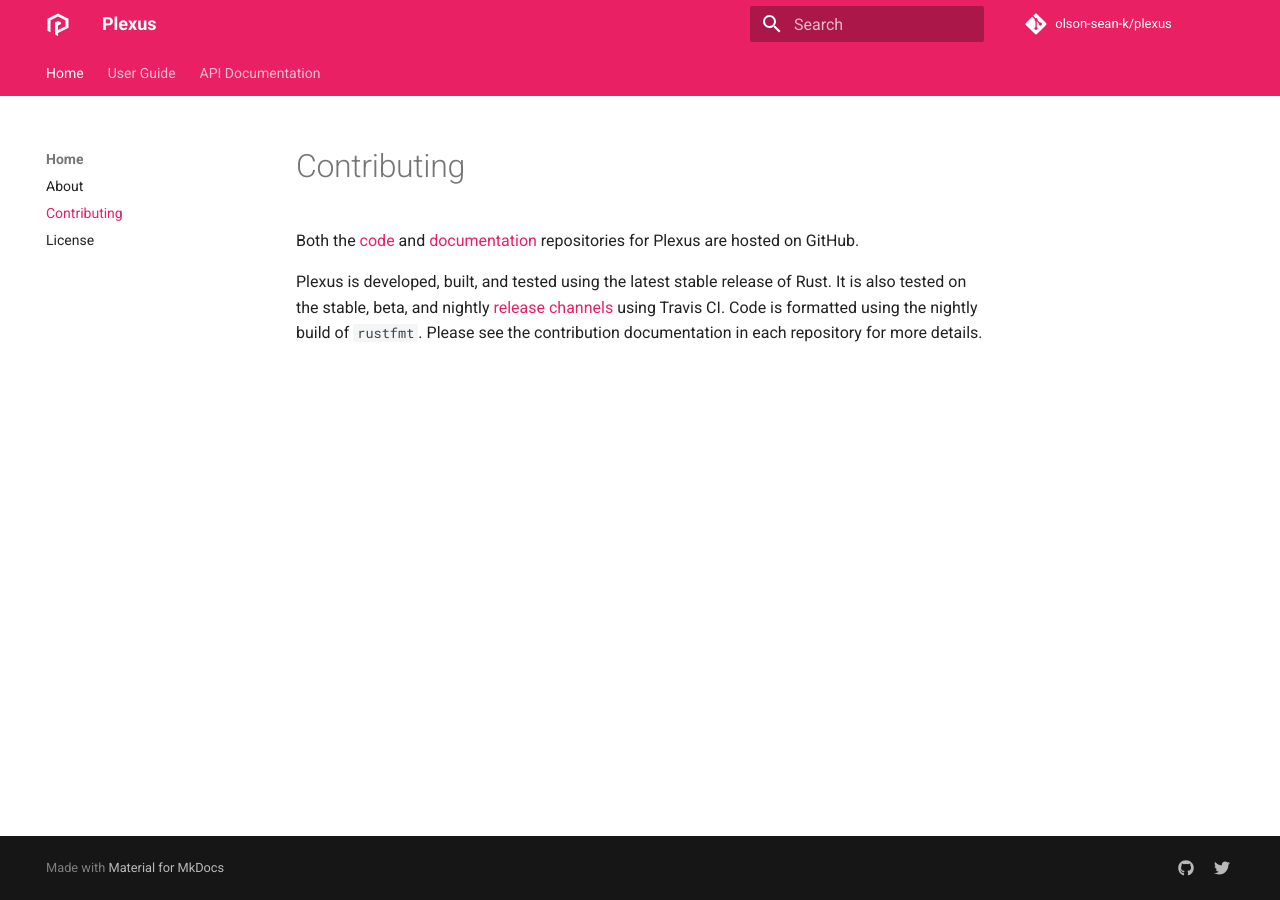
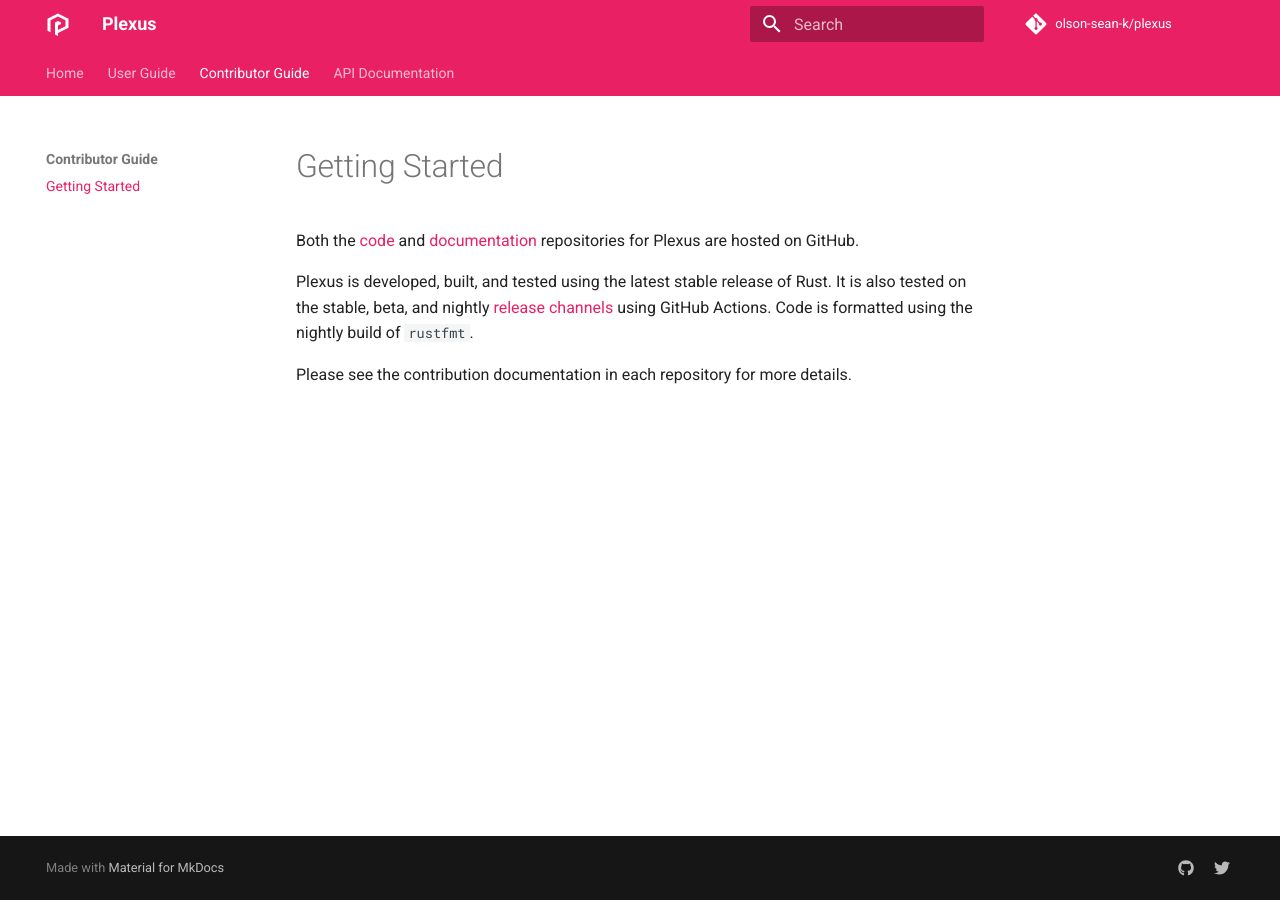
Before and after one commit to olson-sean-k/plexus-web, an MkDocs documentation site: the page built from src/contributor-guide/getting-started.md, in a window 1280 px wide. Built offline with MkDocs 1.6.1 and Material for MkDocs 9.7.7, drawn with Linux system fonts in a browser that asks for light colours; comment, search, counter and statistics services are not loaded.

Commit message:
Expand contributor documentation into its own section.

```diff
--- a/mkdocs.yml
+++ b/mkdocs.yml
@@ -12,7 +12,6 @@
 nav:
   - Home:
     - About: index.md
-    - Contributing: contributing.md
     - License: license.md
   - User Guide:
     - Getting Started: user-guide/getting-started.md
@@ -22,6 +21,8 @@
     - Generators: user-guide/generators.md
     - Buffers: user-guide/buffers.md
     - Graphs: user-guide/graphs.md
+  - Contributor Guide:
+    - Getting Started: contributor-guide/getting-started.md
   - API Documentation:
     - plexus: rustdoc/plexus/index.html
     - theon: rustdoc/theon/index.html
--- a/src/contributing.md
+++ b/src/contributor-guide/getting-started.md
@@ -4,6 +4,7 @@
 
 Plexus is developed, built, and tested using the latest stable release of Rust.
 It is also tested on the stable, beta, and nightly [release
-channels](https://doc.rust-lang.org/book/release-channels.html) using Travis
-CI. Code is formatted using the nightly build of `rustfmt`. Please see the
-contribution documentation in each repository for more details.
+channels](https://doc.rust-lang.org/book/release-channels.html) using GitHub
+Actions. Code is formatted using the nightly build of `rustfmt`.
+
+Please see the contribution documentation in each repository for more details.
```
Also changed, not shown: src/index.md (+4 -1 lines).
